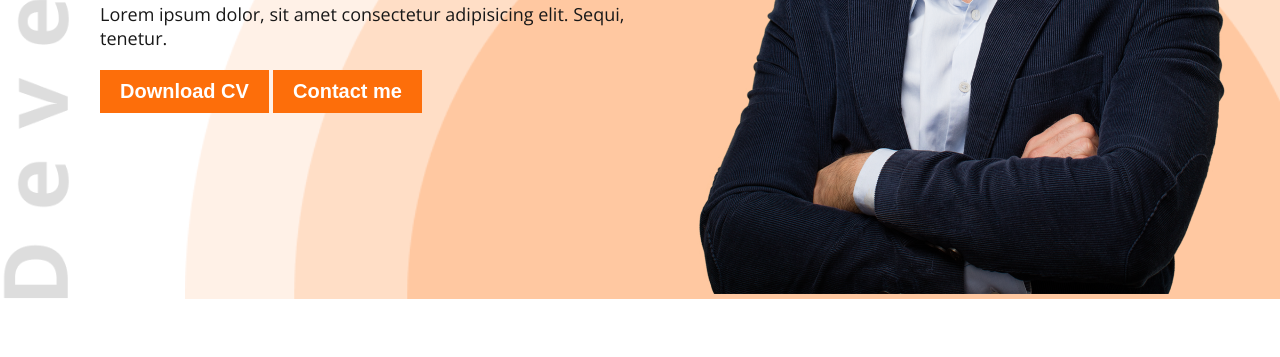
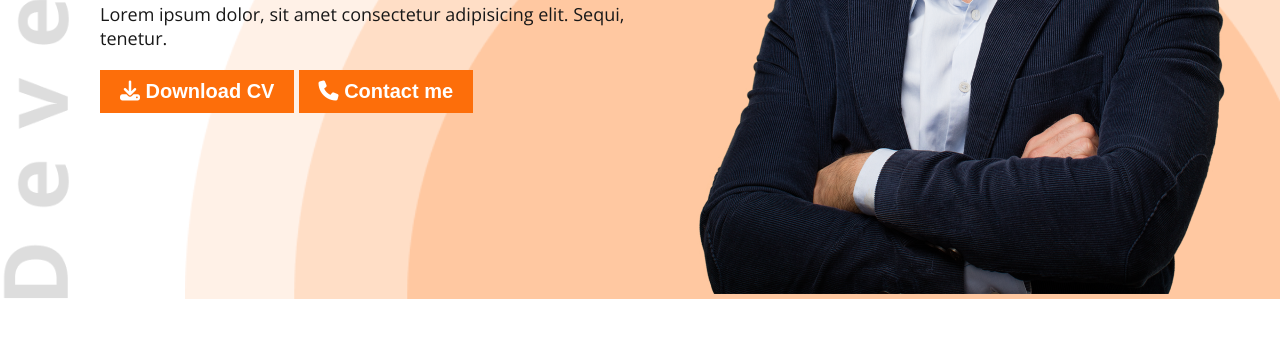
Before and after one commit to razu381/portfolio-project, a plain HTML site: page index.html in a window 1280 px wide. Shown: the part 443-800 px from the top of the page. Drawn offline with nearby package versions, Linux system fonts and the light colour scheme.

Commit message:
fontawesome icons added

```diff
--- a/index.html
+++ b/index.html
@@ -24,8 +24,8 @@
                 <p class="banner-description">
                     Lorem ipsum dolor, sit amet consectetur adipisicing elit. Sequi, tenetur.
                 </p>
-                <button class="btn">Download CV</button>
-                <button class="btn">Contact me</button>
+                <button class="btn"> <i class="fa-solid fa-download"></i> Download CV</button>
+                <button class="btn"><i class="fa-solid fa-phone"></i> Contact me</button>
             </div>
             <div class="hero-img">
                 <img src="images/hardy.png" alt="">
@@ -162,5 +162,7 @@
             </form>
         </div>
     </footer>
+
+<script src="https://kit.fontawesome.com/e92d8c8e60.js" crossorigin="anonymous"></script>
 </body>
 </html>
```
